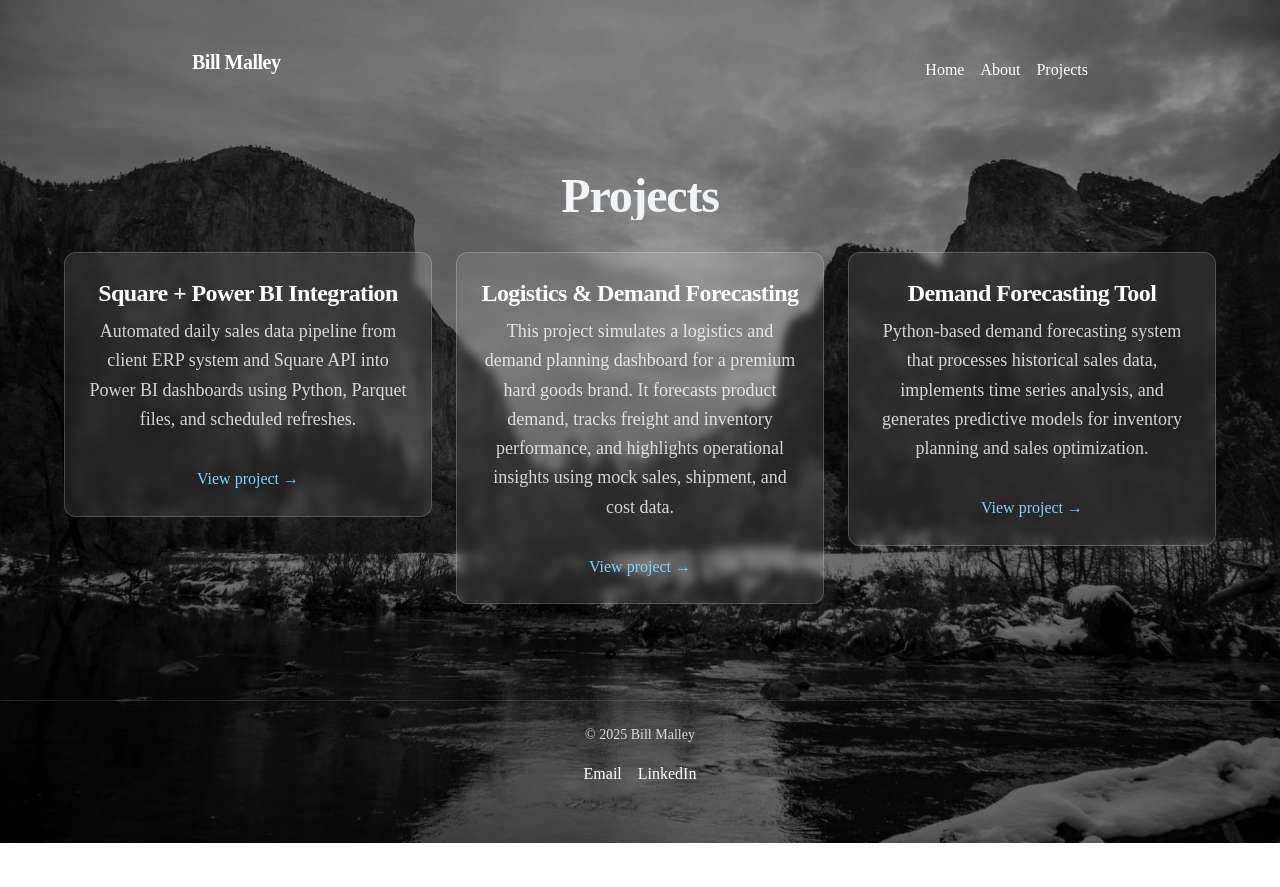
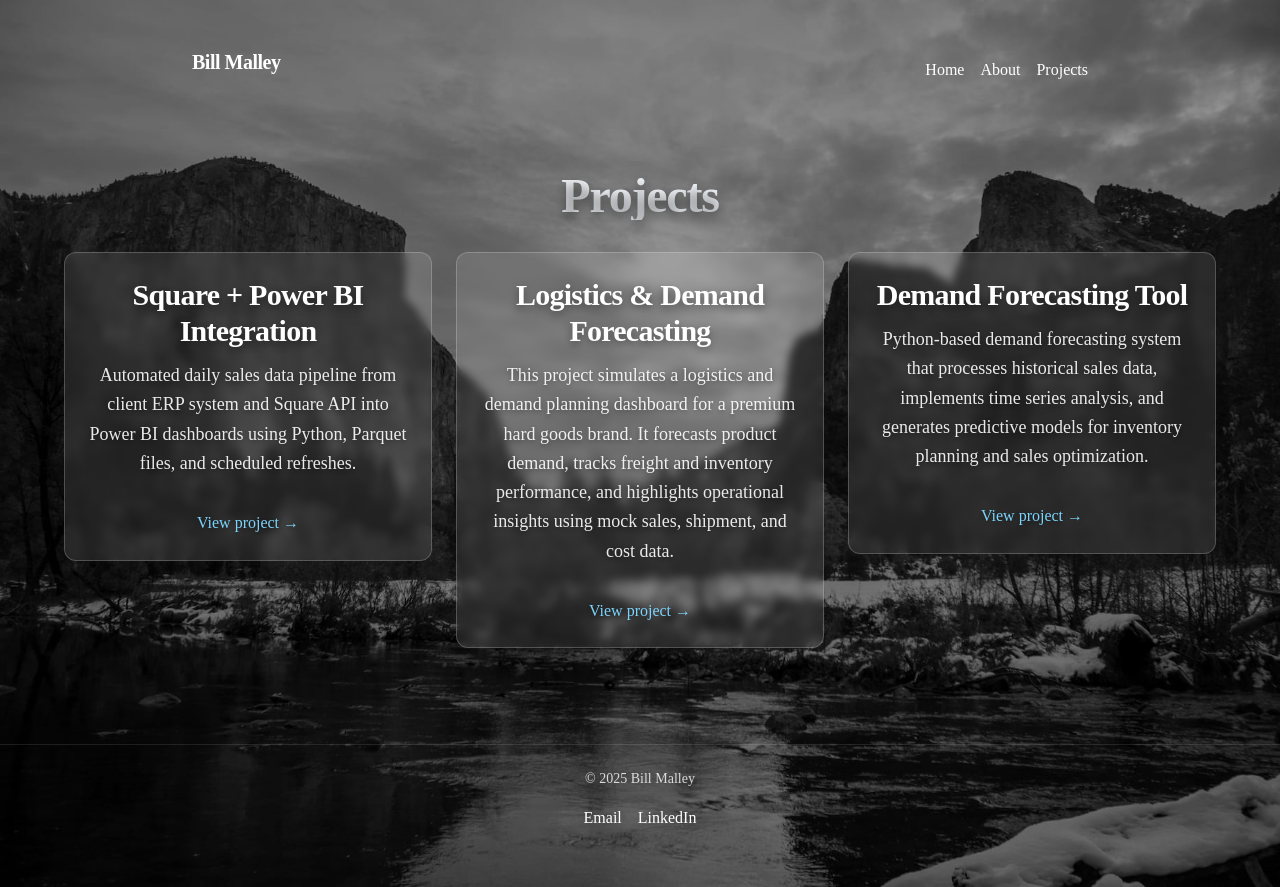
Before and after one commit to bmall0323/personal-site, a Next.js app: page /projects in a window 1280 px wide. Before the commit the page ends 843 px from the top, so only its background shows below. Built offline with nearby package versions, Linux system fonts and the light colour scheme.

Commit message:
Enhance text styling with larger sizes, better contrast, and text shadows for improved readability and visual impact

```diff
--- a/src/app/about/page.tsx
+++ b/src/app/about/page.tsx
@@ -28,11 +28,11 @@
         {/* Main Content */}
         <div className="space-y-8 py-32 px-4">
           <div className="space-y-6">
-            <h1 className="text-5xl font-bold tracking-tight bg-gradient-to-r from-white to-gray-200 bg-clip-text text-transparent">
+            <h1 className="text-5xl font-bold tracking-tight bg-gradient-to-r from-white to-gray-200 bg-clip-text text-transparent text-shadow-xl">
               About Me
             </h1>
             <div className="max-w-3xl mx-auto">
-              <p className="text-lg text-white/90 [&>br]:block [&>br]:h-6">
+              <p className="text-xl text-white/95 [&>br]:block [&>br]:h-6 leading-relaxed text-shadow">
                 I'm Bill Malley, a San Francisco-based data analyst with a deep interest in climate tech,
                 sustainability, and building tools that help teams make better decisions. I've spent the last
                 few years working in analytics, business intelligence, and strategy, and I'm now focused on
--- a/src/app/globals.css
+++ b/src/app/globals.css
@@ -91,6 +91,19 @@
 .animate-fadeIn {
   @apply opacity-0 transform translate-y-10;
   animation: fadeIn 0.5s ease-out forwards;
+}
+
+/* Text shadow utilities for depth */
+.text-shadow {
+  text-shadow: 0 2px 4px rgba(0, 0, 0, 0.3);
+}
+
+.text-shadow-lg {
+  text-shadow: 0 4px 8px rgba(0, 0, 0, 0.4);
+}
+
+.text-shadow-xl {
+  text-shadow: 0 6px 12px rgba(0, 0, 0, 0.5);
 }
 
 /* Button styles */
--- a/src/app/page.tsx
+++ b/src/app/page.tsx
@@ -28,16 +28,16 @@
         {/* Main Content */}
         <div className="space-y-8 py-32">
           <div className="space-y-4">
-            <h1 className="text-5xl font-bold tracking-tight bg-gradient-to-r from-white to-gray-200 bg-clip-text text-transparent">
+            <h1 className="text-5xl font-bold tracking-tight bg-gradient-to-r from-white to-gray-200 bg-clip-text text-transparent text-shadow-xl">
               Hi, I'm Bill
             </h1>
-            <p className="text-xl text-white max-w-2xl mx-auto">
+            <p className="text-xl text-white max-w-2xl mx-auto text-shadow">
               Data Analyst & Climate Technologist
             </p>
           </div>
 
           <div className="max-w-3xl mx-auto">
-            <p className="text-lg text-white/90">
+            <p className="text-xl text-white/95 leading-relaxed text-shadow">
               I build dashboards, wrangle messy data, and explore how analytics can help power a more sustainable world.
             </p>
           </div>
--- a/src/app/projects/page.tsx
+++ b/src/app/projects/page.tsx
@@ -28,7 +28,7 @@
 
         {/* Main Content */}
         <div className="space-y-8 py-16 px-4">
-          <h1 className="text-5xl font-bold tracking-tight bg-gradient-to-r from-white to-gray-200 bg-clip-text text-transparent">
+          <h1 className="text-5xl font-bold tracking-tight bg-gradient-to-r from-white to-gray-200 bg-clip-text text-transparent text-shadow-xl">
             Projects
           </h1>
           <div className="max-w-6xl mx-auto mt-8 grid grid-cols-1 md:grid-cols-2 lg:grid-cols-3 gap-6">
--- a/src/components/ProjectCard.tsx
+++ b/src/components/ProjectCard.tsx
@@ -7,14 +7,14 @@
   const ProjectCard = ({ title, description, link }: ProjectCardProps) => {
     return (
       <div className="border border-white/20 bg-white/10 backdrop-blur-sm rounded-xl p-6 hover:bg-white/20 transition-all duration-300">
-        <h3 className="text-2xl font-semibold text-white">{title}</h3>
-        <p className="text-white/80 mt-2">{description}</p>
+        <h3 className="text-3xl font-bold text-white mb-3 text-shadow-lg">{title}</h3>
+        <p className="text-lg text-white/90 mt-3 leading-relaxed text-shadow">{description}</p>
         {link && (
           <a
             href={link}
             target="_blank"
             rel="noopener noreferrer"
-            className="inline-block mt-4 text-blue-300 hover:text-blue-200 hover:underline transition-colors"
+            className="inline-block mt-4 text-blue-300 hover:text-blue-200 hover:underline transition-colors text-shadow"
           >
             View project →
           </a>
```
